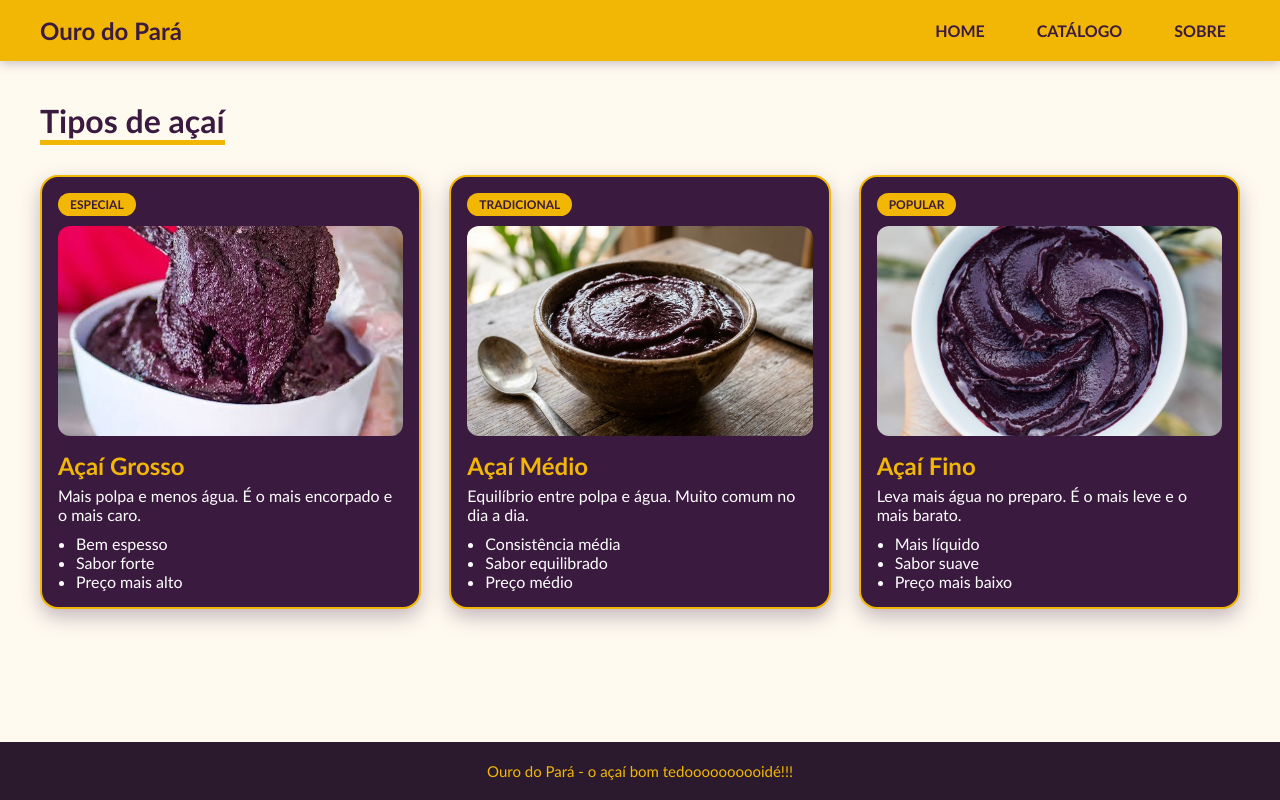
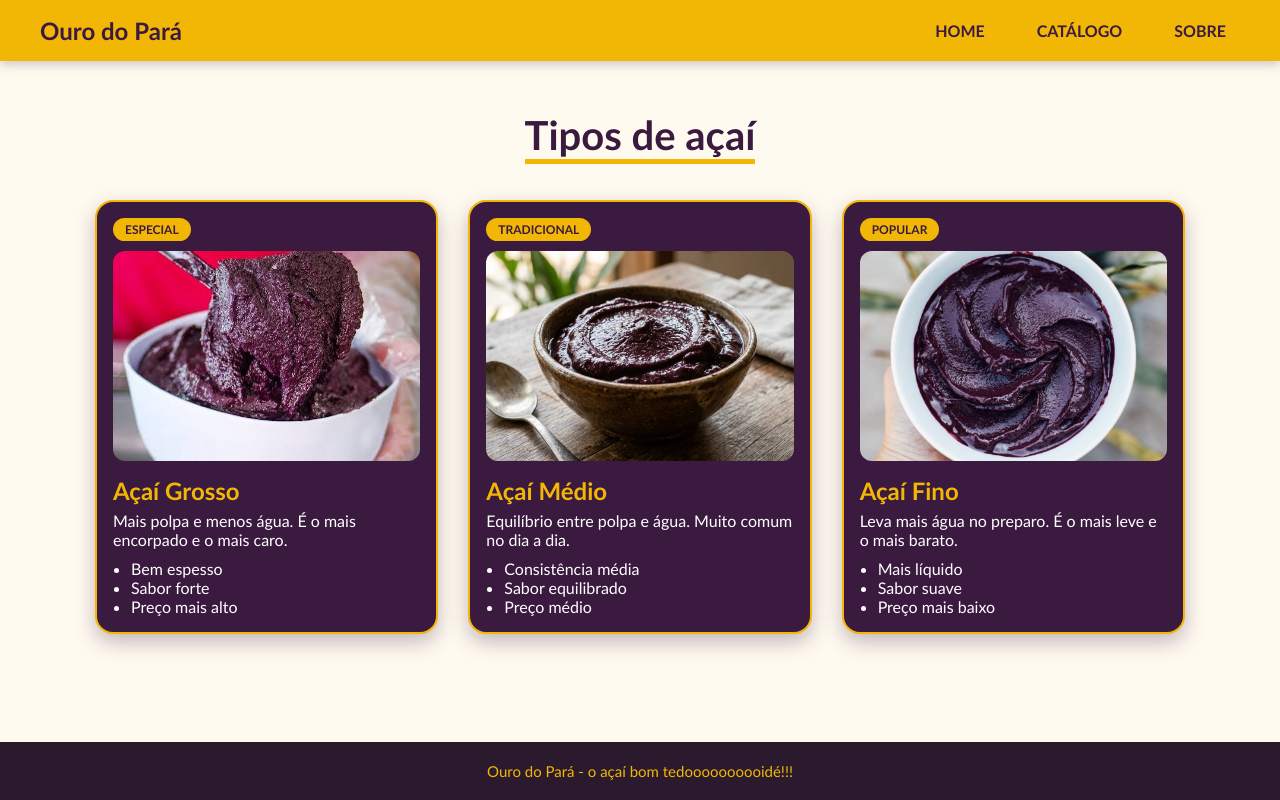
Before and after one commit to lucasqgomes07-commit/ouro-do-para, a JavaScript app: page /catalogo in a window 1280 px wide. Built offline with nearby package versions, Linux system fonts and the light colour scheme.

Commit message:
Estilo meio-termo: Catalogo centralizado
Updated styles for catalog layout and title spacing.

```diff
--- a/src/pages/Catalogo/Catalogo.module.css
+++ b/src/pages/Catalogo/Catalogo.module.css
@@ -1,10 +1,15 @@
 .catalogo {
-  padding: 40px;
+  width: 100%;
+  max-width: 1150px;
+  margin: 0 auto;
+  padding: 50px 30px;
+  text-align: center;
 }
 
 .titulo {
   display: inline-block;
-  margin-bottom: 30px;
+  margin-bottom: 36px;
+  font-size: 40px;
   color: #3b1a40;
   border-bottom: 5px solid #f2b705;
 }
@@ -12,5 +17,6 @@
 .grade {
   display: grid;
   grid-template-columns: repeat(auto-fit, minmax(260px, 1fr));
-  gap: 28px;
+  gap: 30px;
+  text-align: left;
 }
```
